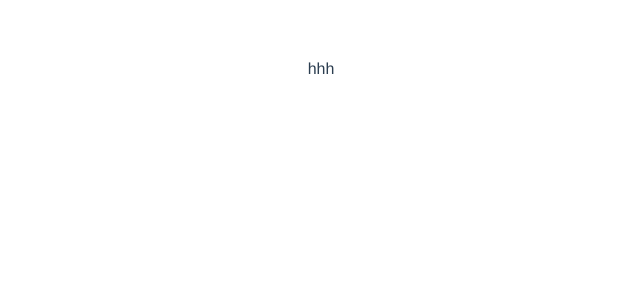
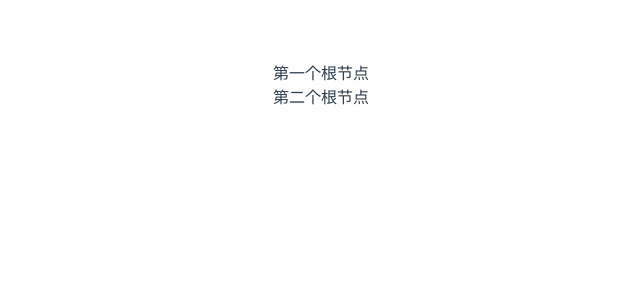
Before and after one commit to sjt0511/learn, a Vue app in the folder Vue/用脚手架/vue3_test1/: page / in a window 1280 px wide. Shown: the top 300 px of the page, without its empty margins (319-959 px from the left). Built offline with nearby package versions, Linux system fonts and the light colour scheme.

Commit message:
vue3搭建

```diff
--- a/Vue/用脚手架/vue3_test1/src/App.vue
+++ b/Vue/用脚手架/vue3_test1/src/App.vue
@@ -1,12 +1,13 @@
 <template>
-hhh
+  <TestIndex></TestIndex>
 </template>
 
 <script>
-
+import TestIndex from './view/test/TestIndex.vue'
 export default {
   name: 'App',
   components: {
+    TestIndex
   }
 }
 </script>
--- /dev/null
+++ b/Vue/用脚手架/vue3_test1/src/view/test/TestIndex.vue
@@ -0,0 +1,20 @@
+<!-- Vue3中.vue文件里template里可以没有根标签，Vue3会用一个fragment包起来且不出现在DOM节点上 -->
+<template>
+  <div class="test-index">
+      第一个根节点
+  </div>
+  <div>第二个根节点</div>
+</template>
+
+<script>
+export default {
+    name: 'TestIndex',
+    setup (props, context) {
+        console.log('setup', props, context)
+    }
+}
+</script>
+
+<style>
+
+</style>
```
Also changed, not shown: Vue/用脚手架/vue3_test1/src/main.js (+11 -0 lines), 1 other file (tests, documents, lock files or other folders).
